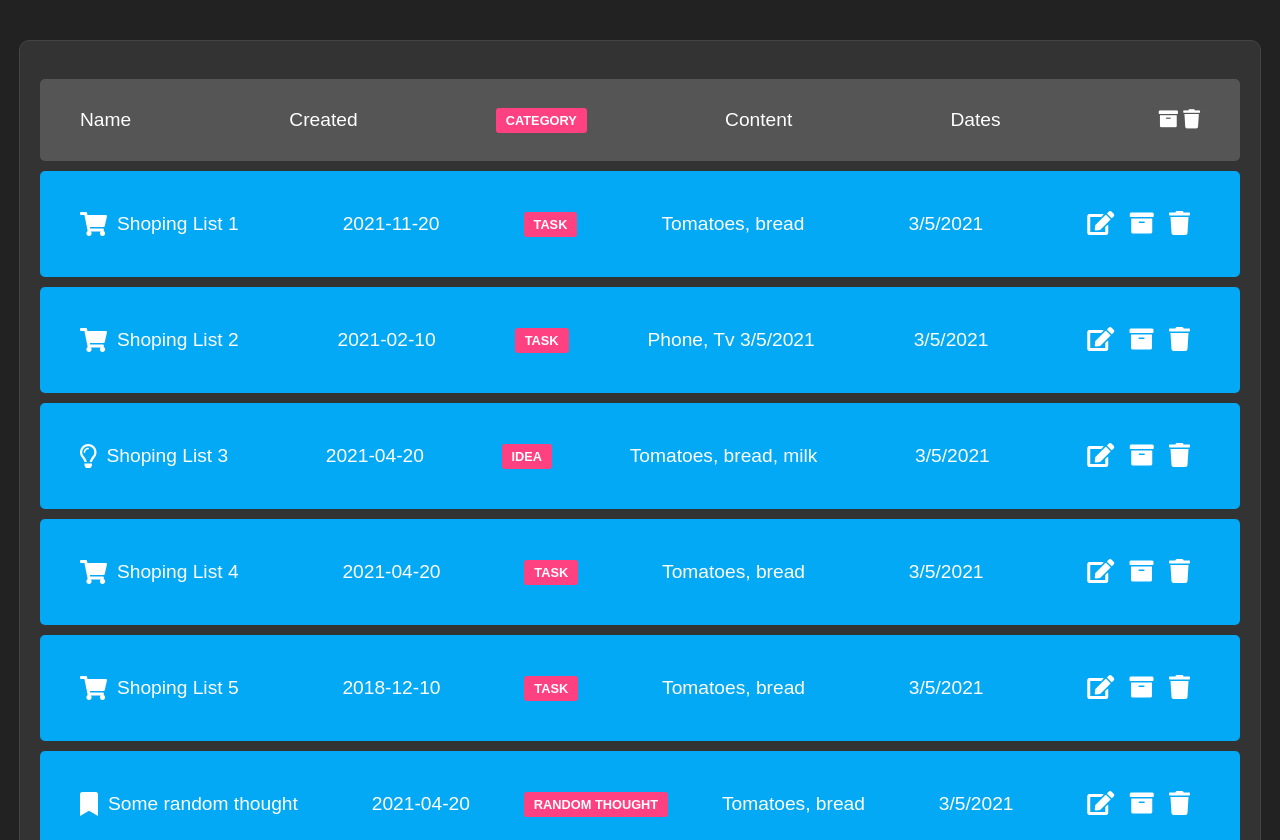
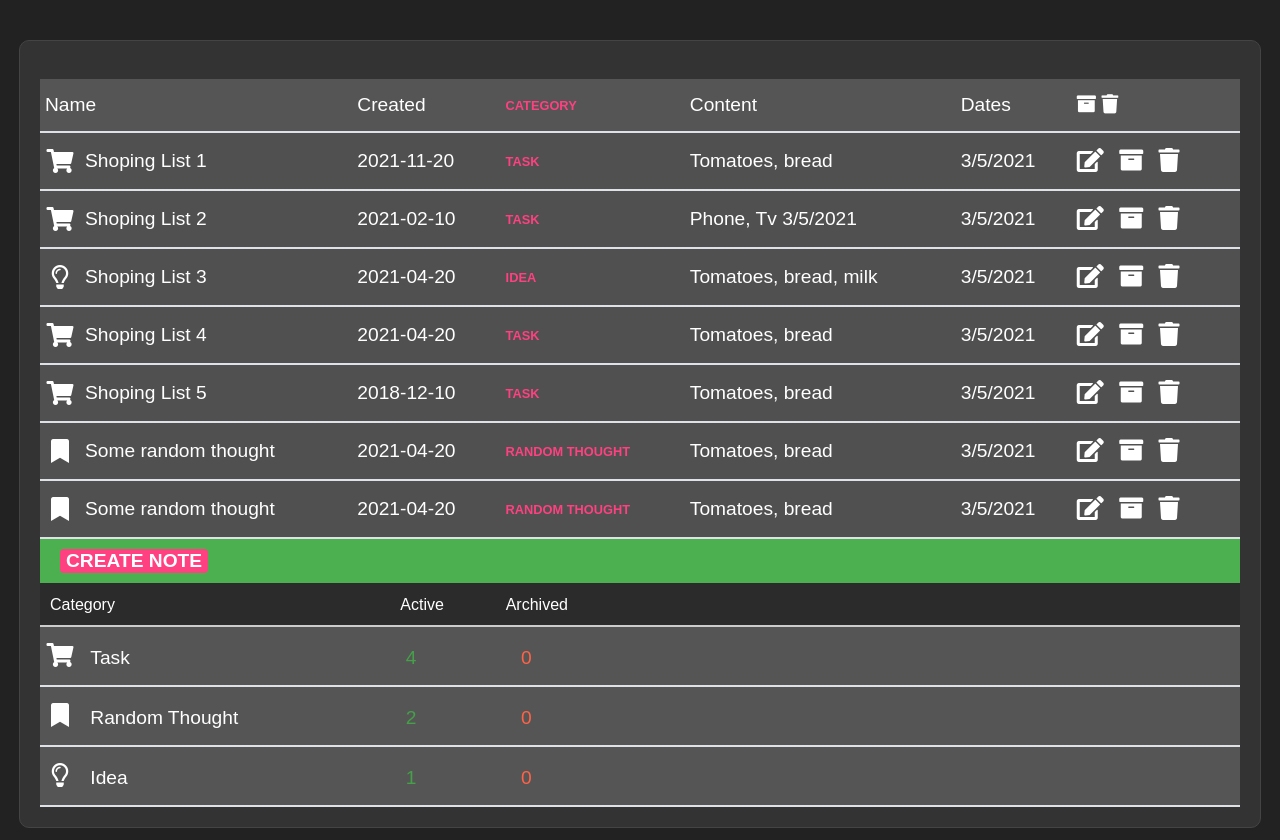
Before and after one commit to andreii2022/firstRadencyProject, a website with bundled scripts: page index.html in a window 1280 px wide. Shown: the top 840 px of the page. Built offline with nearby package versions, Linux system fonts and the light colour scheme; some icons are missing.

Commit message:
fixed table

```diff
--- a/index.html
+++ b/index.html
@@ -41,33 +41,39 @@
         </header>
         <table>
           <thead class="head note-item btn" id="Task">
-            <td colspan="2">
+            <tr>
+							<td colspan="3">
 								<i class="fas fa-shopping-cart"></i>
-              Task
-            </td>
-            <td colspan="2">
+								<span class="head-title">Task</span>
 								<span class="active-task">-</span>
+								<span class="archived-task">-</span>
 							</td>
 							<td colspan="1">
-              <span class="archived-task">-</span>
+								<!-- <span class="active-task">-</span> -->
+							</td>
+							<td colspan="1">
+								<!-- <span class="archived-task">-</span> -->
 							</td>
 							<td colspan="1">
 								<i class="icon"></i>
 							</td>
+						</tr>
           </thead>
           <tbody class="body archived-items" id="Task"></tbody>
         </table>
         <table>
           <thead class="head note-item btn" id="Random Thought">
-            <td colspan="2">
+            <td colspan="3">
               <i class="fas fa-bookmark"></i>
-              Random Thought
-            </td>
-            <td colspan="2">
+              <span class="head-title">Random Thought</span>
 							<span class="active-thought">-</span>
+							<span class="archived-thought">-</span>
             </td>
             <td colspan="1">
-              <span class="archived-thought">-</span>
+              <!-- <span class="active-thought">-</span> -->
+            </td>
+            <td colspan="1">
+              <!-- <span class="archived-thought">-</span> -->
             </td>
             <td colspan="1">
               <i class="icon"></i>
@@ -77,15 +83,17 @@
         </table>
         <table>
           <thead class="head note-item btn" id="Idea">
-            <td colspan="2">
+            <td colspan="3">
               <i class="far fa-lightbulb"></i>
-              Idea
-            </td>
-            <td colspan="2">
+              <span class="head-title">Idea</span>
 							<span class="active-idea">-</span>
+							<span class="archived-idea">-</span>
             </td>
             <td colspan="1">
-              <span class="archived-idea">-</span>
+              <!-- <span class="active-idea">-</span> -->
+            </td>
+            <td colspan="1">
+              <!-- <span class="archived-idea">-</span> -->
             </td>
             <td colspan="1">
               <i class="icon"></i>
--- a/js/data/makeNodeItem.js
+++ b/js/data/makeNodeItem.js
@@ -1,7 +1,7 @@
 export function makeNoteItem(note) {
   return `<tr class="note-item ${note.id}">
     <td class="note-info">
-      <div style="display: flex; align-items: center; justify-content: space-around;">
+      <div style="display: flex; align-items: center;">
           ${note.img}
           ${note.name}
       </div>
--- a/js/main.js
+++ b/js/main.js
@@ -49,7 +49,8 @@ deleteAllNotesBtn.addEventListener('click', () => {
 
 
 Array.from(sumTableBtns).map((btn) =>
-  btn.addEventListener('click', (e) =>
-    updeteArchivedTables(e.target.parentElement.parentElement.id),
-  ),
+  btn.addEventListener('click', (e) => {
+		// updeteArchivedTables(e.target.parentElement.parentElement.id)
+		updeteArchivedTables(btn.id)
+	}),
 );
--- a/styles.css
+++ b/styles.css
@@ -5,6 +5,13 @@ body {
   padding: 0;
   background-color: #222;
   color: #fff;
+}
+
+button {
+	font: inherit;
+	cursor: pointer;
+	border: 0;
+	border-radius: 4px;
 }
 
 .container {
@@ -21,6 +28,12 @@ h1 {
   margin-bottom: 20px;
 }
 
+.note-item button {
+	background: #222;
+	color: #fff;
+	padding: 5px 15px;
+}
+
 .notes-container {
   display: flex;
   flex-direction: column;
@@ -29,22 +42,24 @@ h1 {
 
 .main-table {
   width: 100%;
-  table-layout: fixed;
+  /* table-layout: fixed; */
   border-collapse: collapse;
 }
 
 .second-table {
   width: 100%;
-  table-layout: fixed;
+  /* table-layout: fixed; */
   border-collapse: collapse;
 }
 
 th, td {
-  padding: 20px;
+  /* padding: 20px; */
   text-align: left;
+	border-bottom: 2px solid #dee2e6;
+	padding: 15px 5px;
 }
 
-thead tr:first-child td:first-child,
+/* thead tr:first-child td:first-child,
 tbody tr td:first-child {
   border-radius: 10px 0 0 10px;
 }
@@ -52,15 +67,15 @@ tbody tr td:first-child {
 thead tr:first-child td:last-child,
 tbody tr td:last-child {
   border-radius: 0 10px 10px 0;
-}
+} */
 
 .header-list {
   background-color: #555;
-  padding: 10px 20px;
-  border-radius: 5px;
-  display: flex;
+  /* padding: 10px 20px; */
+  /* border-radius: 5px; */
+  /* display: flex;
   justify-content: space-between;
-  align-items: center;
+  align-items: center; */
   font-size: 1.2rem;
 }
 
@@ -69,23 +84,24 @@ tbody tr td:last-child {
 }
 
 .note-category {
-  background-color: #ff4081;
-  padding: 5px 10px;
-  border-radius: 3px;
+  /* background-color: #ff4081; */
+	color: #ff4081;
+  /* padding: 5px 10px; */
+  /* border-radius: 3px; */
   font-size: 0.8rem;
   text-transform: uppercase;
   font-weight: bold;
 }
 
 .note-item {
-  background-color: #03a9f4;
-  padding: 20px;
-  margin: 10px 0;
-  border-radius: 5px;
+  background-color: #505050;
+  /* padding: 20px; */
+  /* margin: 10px 0; */
+  /* border-radius: 5px; */
   font-size: 1.2rem;
-  display: flex;
+  /* display: flex;
   justify-content: space-between;
-  align-items: center;
+  align-items: center; */
 }
 
 .note-item i {
@@ -93,12 +109,14 @@ tbody tr td:last-child {
   color: #fff;
   margin-right: 10px;
   cursor: pointer;
+	flex: 0 0 30px;
+	text-align: center;
 }
 
 .note-create {
   background-color: #4caf50;
   padding: 10px 20px;
-  border-radius: 5px;
+  /* border-radius: 5px; */
   color: #fff;
   font-size: 1.2rem;
   cursor: pointer;
@@ -118,13 +136,14 @@ tbody tr td:last-child {
 #contentArea {
   padding: 5px 0;
   resize: none;
-  border-radius: 5px;
+  /* border-radius: 5px; */
   border: 1px solid #444;
   outline: none;
 }
 
 input,
-select {
+select,
+textarea {
   border: 1px solid #444;
   background-color: #333;
   padding: 12px 20px;
@@ -165,8 +184,9 @@ input[type='submit']:hover {
 
 table {
   width: 100%;
-  table-layout: fixed;
+  /* table-layout: fixed; */
   border-collapse: collapse;
+	background-color: #555;
 }
 
 thead.head {
@@ -240,3 +260,40 @@ td:hover {
     padding: 16px;
   }
 }
+
+
+.active-task, .active-thought, .active-idea {
+	color: #45a049;
+	display: inline-block;
+	margin: 0 10px;
+}
+.archived-task, .archived-idea, .archived-thought {
+	color: tomato;
+}
+
+.head > tr td:first-child i {
+	width: 30px;
+}
+.head > tr td:first-child span {
+	width: 300px;
+	display: inline-block;
+}
+.head > tr td:first-child span + span {
+	width: 100px;
+}
+
+header.header-list {
+	border-bottom: 2px solid #ccc;
+	padding: 10px;
+	background: #2b2b2b;
+}
+
+.header-list span {
+	max-width: 345px;
+	width: 100%;
+	display: inline-block;
+}
+
+.header-list span + span {
+	max-width: 100px;
+}
```
Lines whose indentation alone changed are shown as unchanged.
